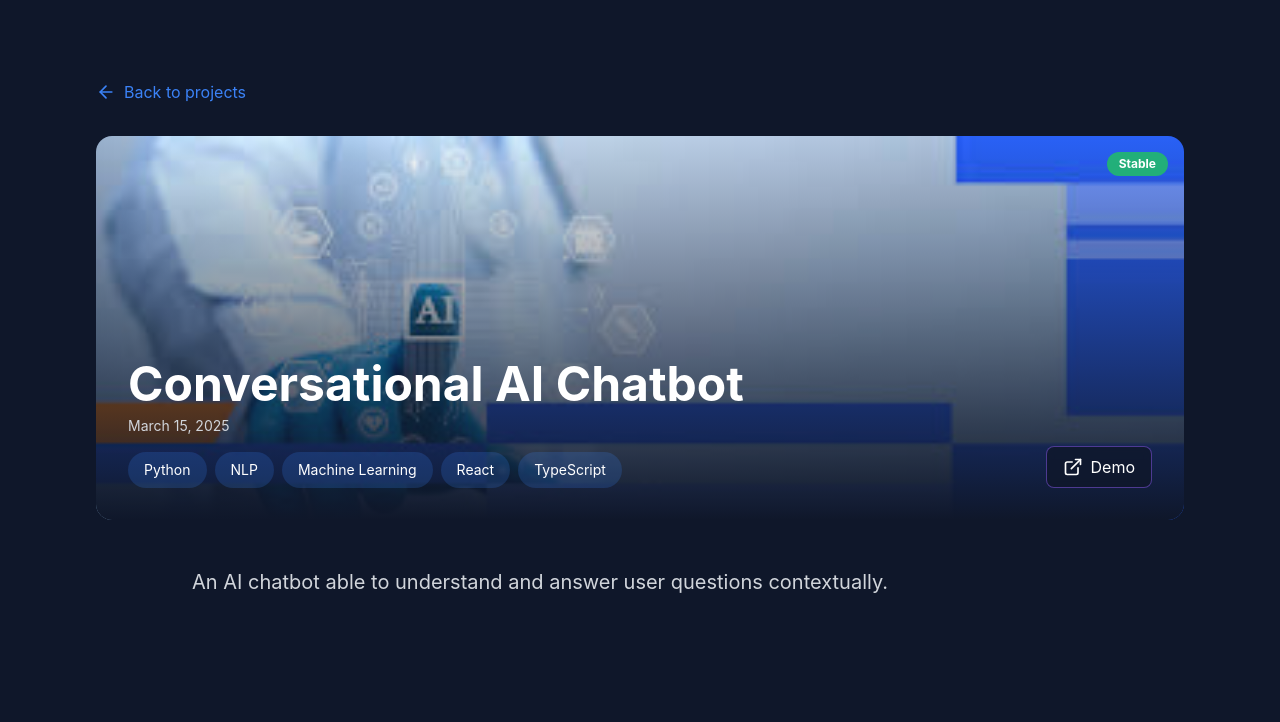
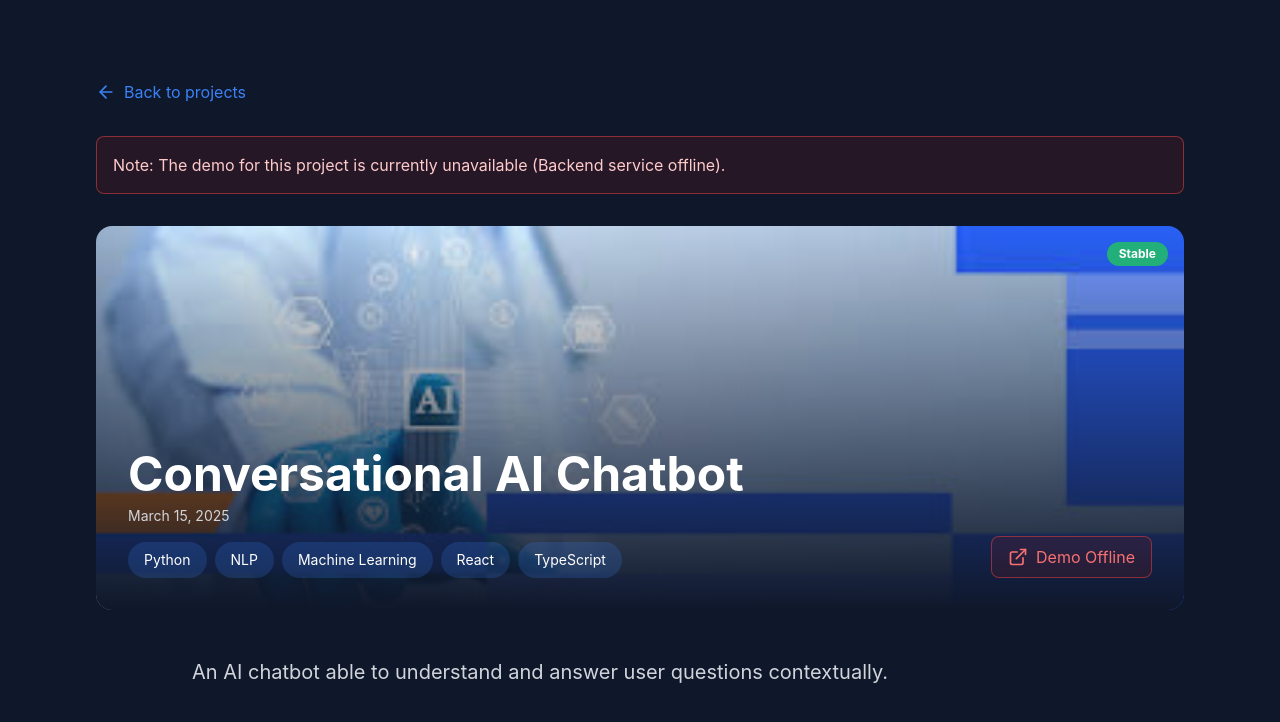
Before and after one commit to Strikeshyni/My_website_portfolio, a React (Vite) app: page /projects/chatbot in a window 1280 px wide. Shown: the top 722 px of the page. Built offline with nearby package versions, Linux system fonts and the light colour scheme; no server answers.

Commit message:
fix unused import

```diff
--- a/src/pages/ProjectDetail.tsx
+++ b/src/pages/ProjectDetail.tsx
@@ -1,18 +1,29 @@
-import { useContext, useEffect, useState } from 'react';
+import { useContext } from 'react';
 import { useParams, Link, useNavigate } from 'react-router-dom';
 import { motion } from 'framer-motion';
 import { ArrowLeft, Github, ExternalLink } from 'lucide-react';
-import axios from 'axios';
 import { ProjectContext } from '../context/ProjectContext';
+import { Project } from '../types';
 
 const ProjectDetail = () => {
   const { slug } = useParams();
   const navigate = useNavigate();
 
-  const { projects, loading: contextLoading } = useContext(ProjectContext);
-  const [isHealthy, setIsHealthy] = useState<boolean | null>(null);
+  // 1. Consume context
+  const context = useContext(ProjectContext);
 
-  const project = projects.find(p => p.slug === slug);
+  // 2. Handle the null context case for TypeScript
+  if (!context) {
+    return null; // Or a generic error message
+  }
+
+  const { projects, loading: contextLoading, healthStatus } = context;
+
+  // 3. Find project and type the parameter 'p'
+  const project = projects.find((p: Project) => p.slug === slug);
+
+  // 4. Determine health status from the context dictionary using the project ID
+  const isHealthy = project ? healthStatus[project._id] : null;
 
   const handleBackToProjects = () => {
     navigate('/', { replace: true });
@@ -77,7 +88,7 @@ const ProjectDetail = () => {
           {isHealthy === false && (
             <div className="mb-8 p-4 bg-red-900/20 border border-red-500/50 rounded-lg text-red-200">
               <p className="flex items-center gap-2">
-                This project demo needs a GPU, and sadly my wallet is still in beta mode :)
+                Note: The demo for this project is currently unavailable (Backend service offline).
               </p>
             </div>
           )}
@@ -90,7 +101,7 @@ const ProjectDetail = () => {
               className="w-full h-full object-cover"
             />
             <div className="absolute inset-0 bg-gradient-to-t from-dark via-dark/50 to-transparent" />
-            <div className="absolute bottom-0 left-0 p-4 sm:p-8">
+            <div className="absolute bottom-0 left-0 p-4 sm:p-8 w-full">
               <h1 className="text-3xl sm:text-4xl md:text-5xl font-bold mb-2">{project.title}</h1>
               <p className="text-xs sm:text-sm text-gray-300 mb-3 sm:mb-4">
                 {new Date(project.createdAt).toLocaleDateString('en-US', {
@@ -100,7 +111,7 @@ const ProjectDetail = () => {
                 })}
               </p>
               <div className="flex flex-wrap gap-2">
-                {project.technologies.map((tech) => (
+                {project.technologies.map((tech: string) => (
                   <span
                     key={tech}
                     className="px-4 py-2 bg-primary/20 rounded-full text-sm"
@@ -113,7 +124,6 @@ const ProjectDetail = () => {
 
             {getMaturityBadge(project.maturity)}
 
-            {/* Boutons en bas à droite */}
             <div className="absolute bottom-4 sm:bottom-8 right-4 sm:right-8 left-4 sm:left-auto flex flex-wrap justify-end gap-3">
               {project.githubUrl && (
                 <a
@@ -121,30 +131,17 @@ const ProjectDetail = () => {
                   target="_blank"
                   rel="noopener noreferrer"
                   className="flex items-center gap-2 px-4 py-2 bg-dark/80 backdrop-blur-sm border border-primary/50 rounded-lg hover:bg-primary/20 hover:border-primary transition-all"
-                  title="Source code"
                 >
                   <Github size={20} />
                   <span className="hidden sm:inline">Source code</span>
                 </a>
               )}
-              {project.liveUrl && (
-                <a
-                  href={project.liveUrl}
-                  target="_blank"
-                  rel="noopener noreferrer"
-                  className="flex items-center gap-2 px-4 py-2 bg-dark/80 backdrop-blur-sm border border-secondary/50 rounded-lg hover:bg-secondary/20 hover:border-secondary transition-all"
-                  title="View project"
-                >
-                  <ExternalLink size={20} />
-                  <span className="hidden sm:inline">Demo</span>
-                </a>
-              )}
+
               {project.interactive && project.interactivePath && (
                 project.demoEnabled === false ? (
                   <button
                     disabled
                     className="flex items-center gap-2 px-4 py-2 bg-red-900/20 backdrop-blur-sm border border-red-500/50 rounded-lg cursor-not-allowed text-red-400"
-                    title="Demo disabled"
                   >
                     <ExternalLink size={20} />
                     <span className="hidden sm:inline">Demo Disabled</span>
@@ -153,19 +150,17 @@ const ProjectDetail = () => {
                   <button
                     disabled
                     className="flex items-center gap-2 px-4 py-2 bg-red-900/20 backdrop-blur-sm border border-red-500/50 rounded-lg cursor-not-allowed text-red-400"
-                    title="Demo unavailable"
                   >
                     <ExternalLink size={20} />
-                    <span className="hidden sm:inline">Demo Unavailable</span>
+                    <span className="hidden sm:inline">Demo Offline</span>
                   </button>
                 ) : (
                   <Link
                     to={project.interactivePath}
                     className="flex items-center gap-2 px-4 py-2 bg-dark/80 backdrop-blur-sm border border-secondary/50 rounded-lg hover:bg-secondary/20 hover:border-secondary transition-all"
-                    title="Interactive demo"
                   >
                     <ExternalLink size={20} />
-                    <span className="hidden sm:inline">Demo</span>
+                    <span className="hidden sm:inline">Try Demo</span>
                   </Link>
                 )
               )}
--- a/src/pages/projects/MushroomClassifier.tsx
+++ b/src/pages/projects/MushroomClassifier.tsx
@@ -1,10 +1,9 @@
-import { useState, useRef, useContext } from 'react';
+import { useState, useRef } from 'react';
 import { motion } from 'framer-motion';
 import { ArrowLeft, Upload, AlertTriangle, Info, Image as ImageIcon } from 'lucide-react';
 import { Link } from 'react-router-dom';
 import axios from 'axios';
 import { MUSHROOM_SAMPLES, getSamplePath } from '../../data/mushroomSamples';
-import { ProjectContext } from '../../context/ProjectContext';
 
 interface PredictionResult {
   predicted_classes: string[];
--- a/src/pages/projects/StockPrediction.tsx
+++ b/src/pages/projects/StockPrediction.tsx
@@ -1,4 +1,4 @@
-import { useState, useEffect, useRef, useContext } from 'react';
+import { useState } from 'react';
 import { motion } from 'framer-motion';
 import {
   ArrowLeft, TrendingUp, PlayCircle, BarChart3,
@@ -8,7 +8,6 @@ import {
 import { Link } from 'react-router-dom';
 import axios from 'axios';
 import { apiUrl } from '../../lib/api';
-import { ProjectContext } from '../../context/ProjectContext';
 
 // Types
 interface TrainingConfig {
--- a/src/pages/projects/SudokuSolver.tsx
+++ b/src/pages/projects/SudokuSolver.tsx
@@ -1,10 +1,8 @@
-import { useState, useEffect, useRef, useContext } from 'react';
+import { useState, useEffect } from 'react';
 import { motion, AnimatePresence } from 'framer-motion';
 import { ArrowLeft, Lightbulb, Play, RotateCcw, Trophy } from 'lucide-react';
 import { Link } from 'react-router-dom';
-import axios from 'axios';
 import { apiUrl } from '../../lib/api';
-import { ProjectContext } from '../../context/ProjectContext';
 
 // Confetti component
 const Confetti = () => {
```
